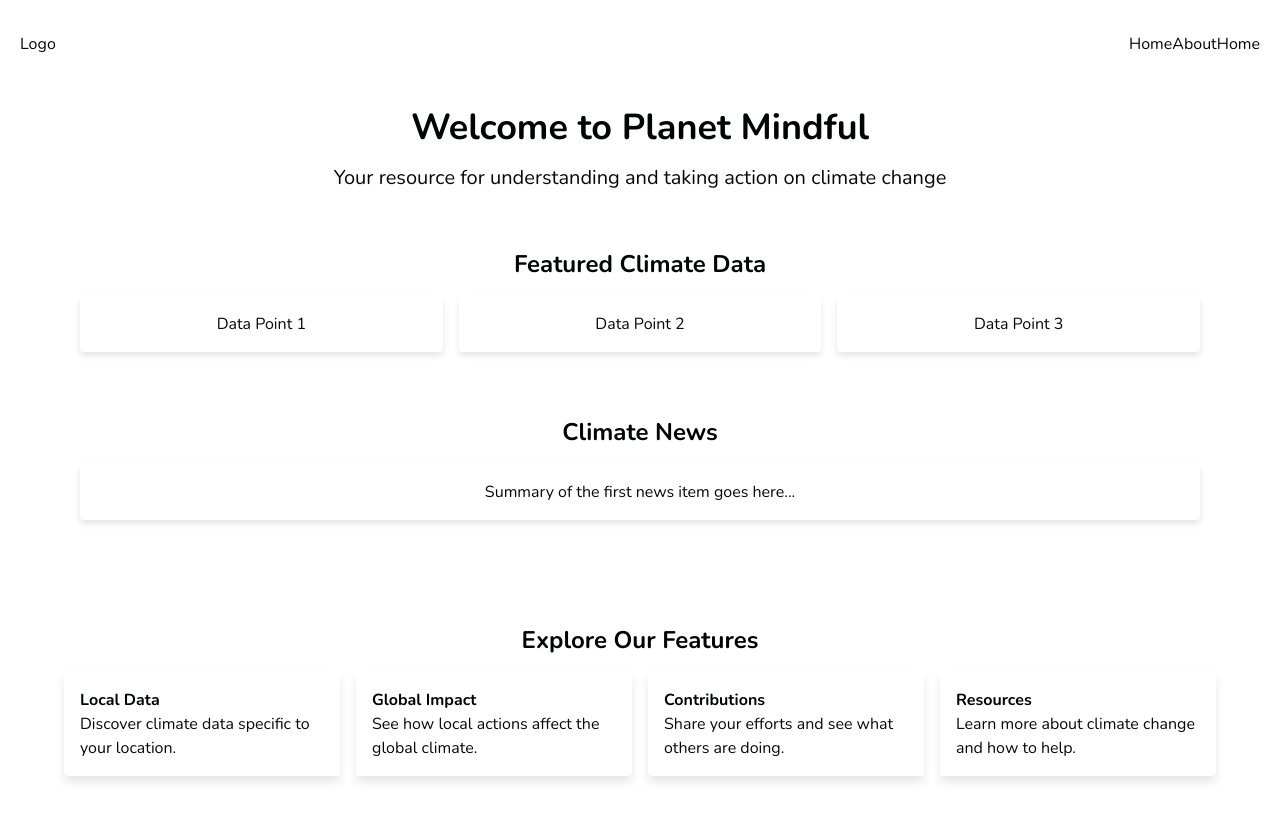
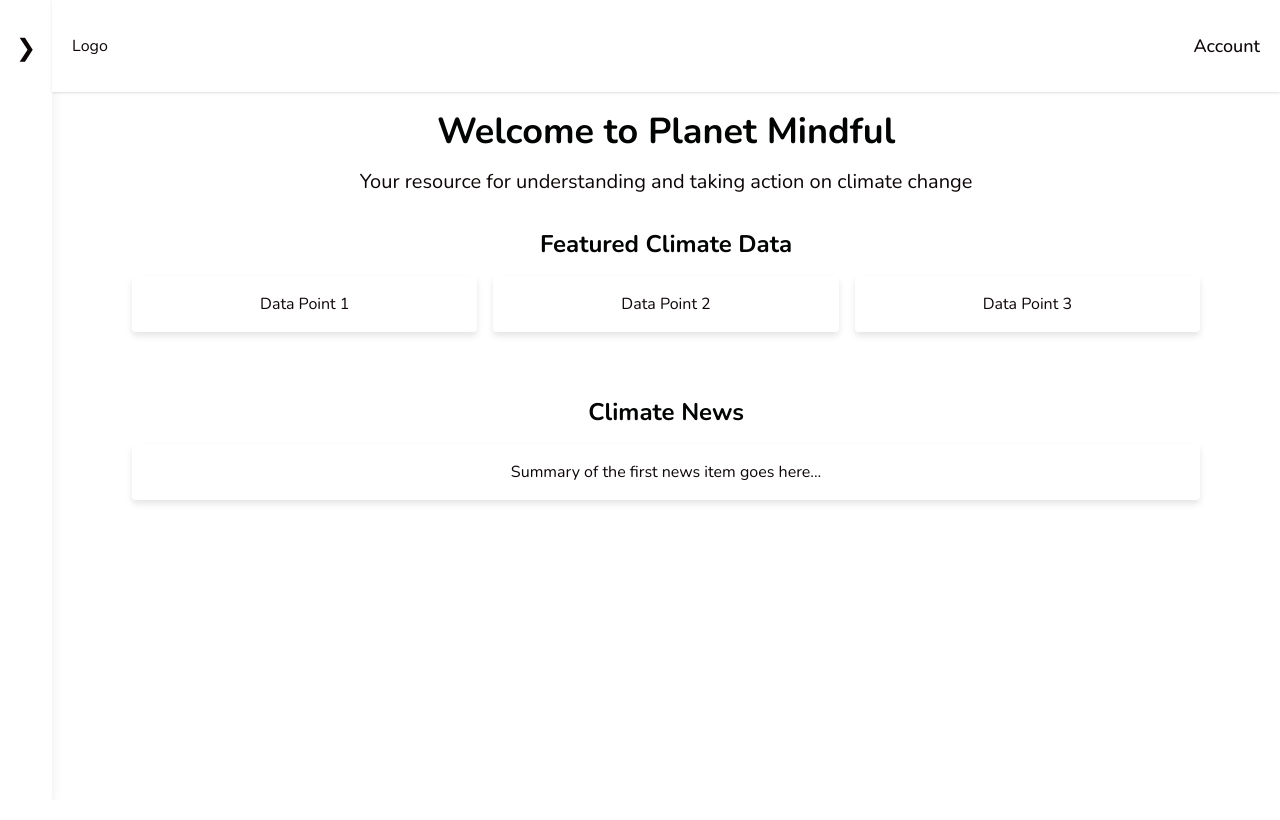
Before and after one commit to fsjavier/PlanetMindful, a Next.js app: page / in a window 1280 px wide. Shown: the top 820 px of the page. Built offline with nearby package versions, Linux system fonts and the light colour scheme.

Commit message:
Create navbars and display conditionally

```diff
--- a/app/_components/Header.tsx
+++ b/app/_components/Header.tsx
@@ -1,13 +1,15 @@
 import React from "react";
 import Logo from "./Logo";
-import Navigation from "./Navigation";
+import TopbarDesktop from "./TopbarDesktop";
+import TopbarMobile from "./TopbarMobile";
 
 export default function Header() {
   return (
-    <header className="px-5 py-8">
+    <header className="px-5 py-8 bg-white shadow">
       <div className="flex justify-between items-center max-w-7xl mx-auto">
         <Logo />
-        <Navigation />
+        <TopbarDesktop />
+        <TopbarMobile />
       </div>
     </header>
   );
--- /dev/null
+++ b/app/_components/LinkNavigation.tsx
@@ -0,0 +1,24 @@
+import Link from "next/link";
+import { ReactNode } from "react";
+
+interface LinkNavigationProps {
+  to: string;
+  onClickHandler?: () => void;
+  children: ReactNode;
+}
+
+export default function LinkNavigation({
+  to,
+  onClickHandler,
+  children,
+}: LinkNavigationProps) {
+  return (
+    <Link
+      href={to}
+      className="text-lg font-medium hover:text-primary-500"
+      onClick={onClickHandler}
+    >
+      {children}
+    </Link>
+  );
+}
--- a/app/_components/Navigation.tsx
+++ /dev/null
@@ -1,16 +0,0 @@
-import Link from "next/link";
-import React from "react";
-
-export default function Navigation() {
-  return (
-    <nav>
-      <ul>
-        <li>
-          <Link href="/">Home</Link>
-          <Link href="/about">About</Link>
-          <Link href="/">Home</Link>
-        </li>
-      </ul>
-    </nav>
-  );
-}
--- /dev/null
+++ b/app/_components/Sidebar.tsx
@@ -0,0 +1,72 @@
+"use client";
+
+import { useState } from "react";
+import Link from "next/link";
+import LinkNavigation from "./LinkNavigation";
+
+export default function Sidebar() {
+  const [isOpen, setIsOpen] = useState(false);
+
+  const toggleSidebar = () => {
+    setIsOpen(!isOpen);
+  };
+
+  return (
+    <div
+      className={`hidden md:flex ${
+        isOpen ? "max-w-xs" : "min-w-0"
+      } transition-all duration-500 bg-white shadow-lg overflow-hidden`}
+    >
+      <div className="flex flex-col h-screen">
+        <button
+          onClick={toggleSidebar}
+          className={`p-4 focus:outline-none text-2xl ${
+            isOpen ? "self-end me-2" : "mx-auto"
+          } my-4`}
+        >
+          {isOpen ? "❮" : "❯"}
+        </button>
+        <nav className={`flex-1 ${isOpen ? "block" : "hidden"}`}>
+          <ul className="space-y-4 py-4 px-8">
+            <li>
+              <LinkNavigation to="/" onClickHandler={toggleSidebar}>
+                Home
+              </LinkNavigation>
+            </li>
+            <li>
+              <LinkNavigation to="/about" onClickHandler={toggleSidebar}>
+                About
+              </LinkNavigation>
+            </li>
+            <li>
+              <LinkNavigation to="/local-data" onClickHandler={toggleSidebar}>
+                Local Data
+              </LinkNavigation>
+            </li>
+            <li>
+              <LinkNavigation
+                to="/global-impact"
+                onClickHandler={toggleSidebar}
+              >
+                Global Impact
+              </LinkNavigation>
+            </li>
+            <li>
+              <LinkNavigation
+                to="/contributions"
+                onClickHandler={toggleSidebar}
+              >
+                Contributions
+              </LinkNavigation>
+            </li>
+            <li>
+              <LinkNavigation to="/resources" onClickHandler={toggleSidebar}>
+                Resources
+              </LinkNavigation>
+            </li>
+          </ul>
+        </nav>
+      </div>
+    </div>
+  );
+}
--- /dev/null
+++ b/app/_components/TopbarDesktop.tsx
@@ -0,0 +1,13 @@
+import LinkNavigation from "./LinkNavigation";
+
+export default function TopbarDesktop() {
+  return (
+    <nav>
+      <ul className="hidden md:flex space-x-4">
+        <li>
+          <LinkNavigation to="/account">Account</LinkNavigation>
+        </li>
+      </ul>
+    </nav>
+  );
+}
--- /dev/null
+++ b/app/_components/TopbarMobile.tsx
@@ -0,0 +1,94 @@
+"use client";
+
+import { useState, useEffect } from "react";
+import LinkNavigation from "./LinkNavigation";
+
+export default function TopnavbarMobile() {
+  const [isMobileMenuOpen, setIsMobileMenuOpen] = useState(false);
+
+  const toggleMobileMenu = () => {
+    setIsMobileMenuOpen(!isMobileMenuOpen);
+  };
+
+  useEffect(() => {
+    if (isMobileMenuOpen) {
+      document.body.style.overflow = "hidden";
+    } else {
+      document.body.style.overflow = "auto";
+    }
+  }, [isMobileMenuOpen]);
+
+  return (
+    <>
+      {!isMobileMenuOpen && (
+        <button
+          onClick={toggleMobileMenu}
+          className="p-2 rounded-full focus:outline-none text-2xl md:hidden text-primary-950"
+        >
+          <span className="sr-only">Toggle menu</span>☰
+        </button>
+      )}
+      {isMobileMenuOpen && (
+        <div className="fixed inset-0 z-50 bg-white flex flex-col items-center justify-center md:hidden">
+          <button
+            onClick={toggleMobileMenu}
+            className="absolute top-4 right-4 p-2 focus:outline-none text-2xl"
+          >
+            <span className="sr-only">Close menu</span>✕
+          </button>
+          <nav className="p-4">
+            <ul className="space-y-4 text-center">
+              <li>
+                <LinkNavigation to="/" onClickHandler={toggleMobileMenu}>
+                  Home
+                </LinkNavigation>
+              </li>
+              <li>
+                <LinkNavigation to="/about" onClickHandler={toggleMobileMenu}>
+                  About
+                </LinkNavigation>
+              </li>
+              <li>
+                <LinkNavigation
+                  to="/local-data"
+                  onClickHandler={toggleMobileMenu}
+                >
+                  Local Data
+                </LinkNavigation>
+              </li>
+              <li>
+                <LinkNavigation
+                  to="/global-impact"
+                  onClickHandler={toggleMobileMenu}
+                >
+                  Global Impact
+                </LinkNavigation>
+              </li>
+              <li>
+                <LinkNavigation
+                  to="/contributions"
+                  onClickHandler={toggleMobileMenu}
+                >
+                  Contributions
+                </LinkNavigation>
+              </li>
+              <li>
+                <LinkNavigation
+                  to="/resources"
+                  onClickHandler={toggleMobileMenu}
+                >
+                  Resources
+                </LinkNavigation>
+              </li>
+              <li>
+                <LinkNavigation to="/account" onClickHandler={toggleMobileMenu}>
+                  Account
+                </LinkNavigation>
+              </li>
+            </ul>
+          </nav>
+        </div>
+      )}
+    </>
+  );
+}
--- a/app/layout.tsx
+++ b/app/layout.tsx
@@ -2,6 +2,7 @@ import type { Metadata } from "next";
 import { Nunito } from "next/font/google";
 import "@/app/_styles/globals.css";
 import Header from "./_components/Header";
+import Sidebar from "./_components/Sidebar";
 
 const nunito = Nunito({ subsets: ["latin"] });
 
@@ -17,11 +18,12 @@ export default function RootLayout({
 }>) {
   return (
     <html lang="en">
-      <body className={`${nunito.className} flex flex-col`}>
-        <Header />
-        <main className=" flex flex-col flex-1 px-8 py-5 gap-6">
-          {children}
-        </main>
+      <body className={`${nunito.className} flex min-h-screen`}>
+        <Sidebar />
+        <div className="flex flex-1 flex-col">
+          <Header />
+          <main className=" flex-1 px-8 py-5 gap-6">{children}</main>
+        </div>
       </body>
     </html>
   );
--- a/app/page.tsx
+++ b/app/page.tsx
@@ -1,17 +1,3 @@
-interface FeatureCardProps {
-  title: string;
-  description: string;
-}
-
-const FeatureCard: React.FC<FeatureCardProps> = ({ title, description }) => {
-  return (
-    <div className="p-4 rounded shadow-box-md">
-      <h3 className="font-bold">{title}</h3>
-      <p>{description}</p>
-    </div>
-  );
-};
-
 export default function HomePage() {
   return (
     <>
@@ -42,31 +28,6 @@ export default function HomePage() {
           </div>
         </div>
       </section>
-
-      {/* Second Section */}
-      <section className="px-8 py-12">
-        <h2 className="text-2xl font-bold mb-4 text-center">
-          Explore Our Features
-        </h2>
-        <div className="grid grid-cols-1 md:grid-cols-4 gap-4">
-          <FeatureCard
-            title="Local Data"
-            description="Discover climate data specific to your location."
-          />
-          <FeatureCard
-            title="Global Impact"
-            description="See how local actions affect the global climate."
-          />
-          <FeatureCard
-            title="Contributions"
-            description="Share your efforts and see what others are doing."
-          />
-          <FeatureCard
-            title="Resources"
-            description="Learn more about climate change and how to help."
-          />
-        </div>
-      </section>
     </>
   );
 }
```
